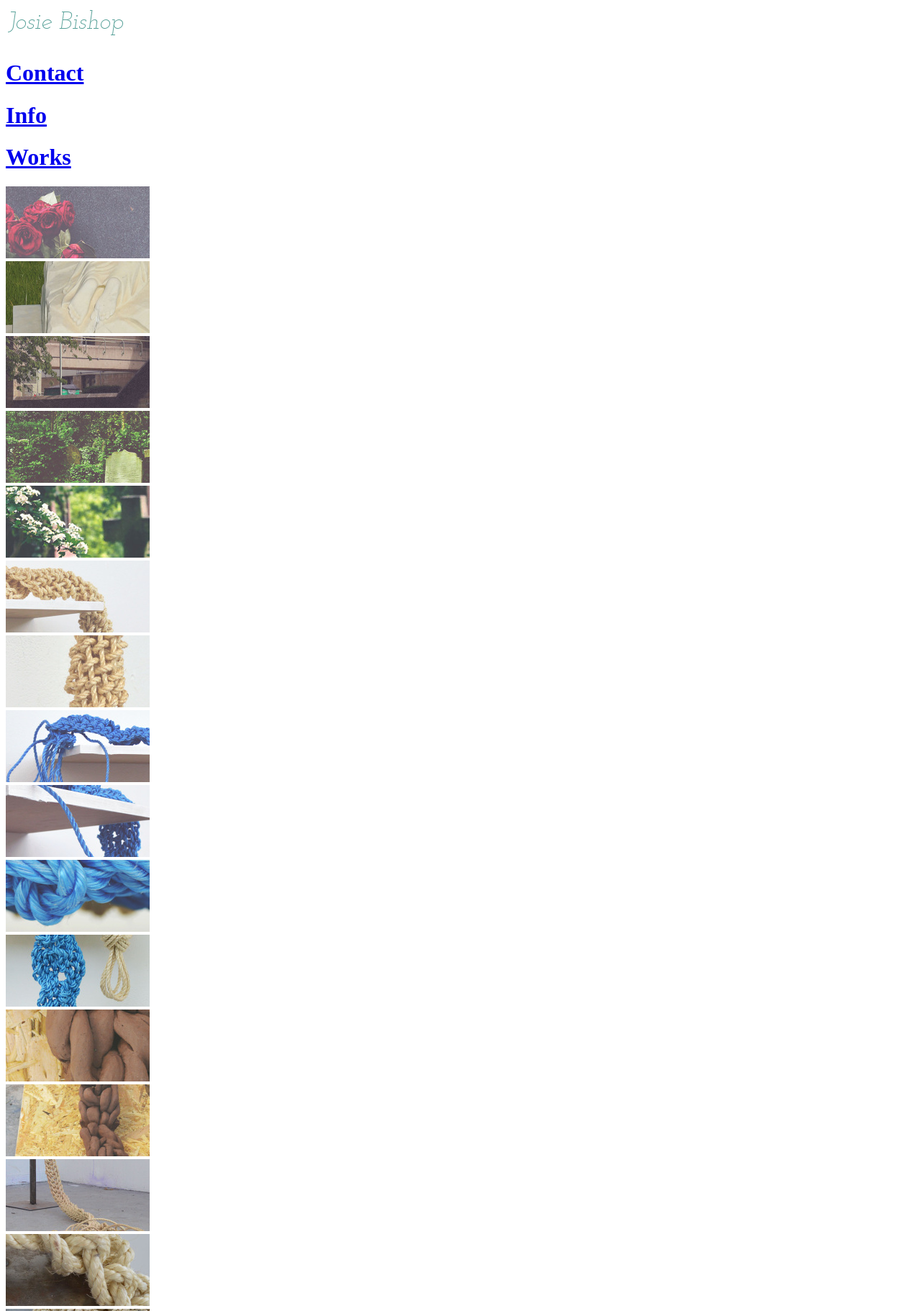
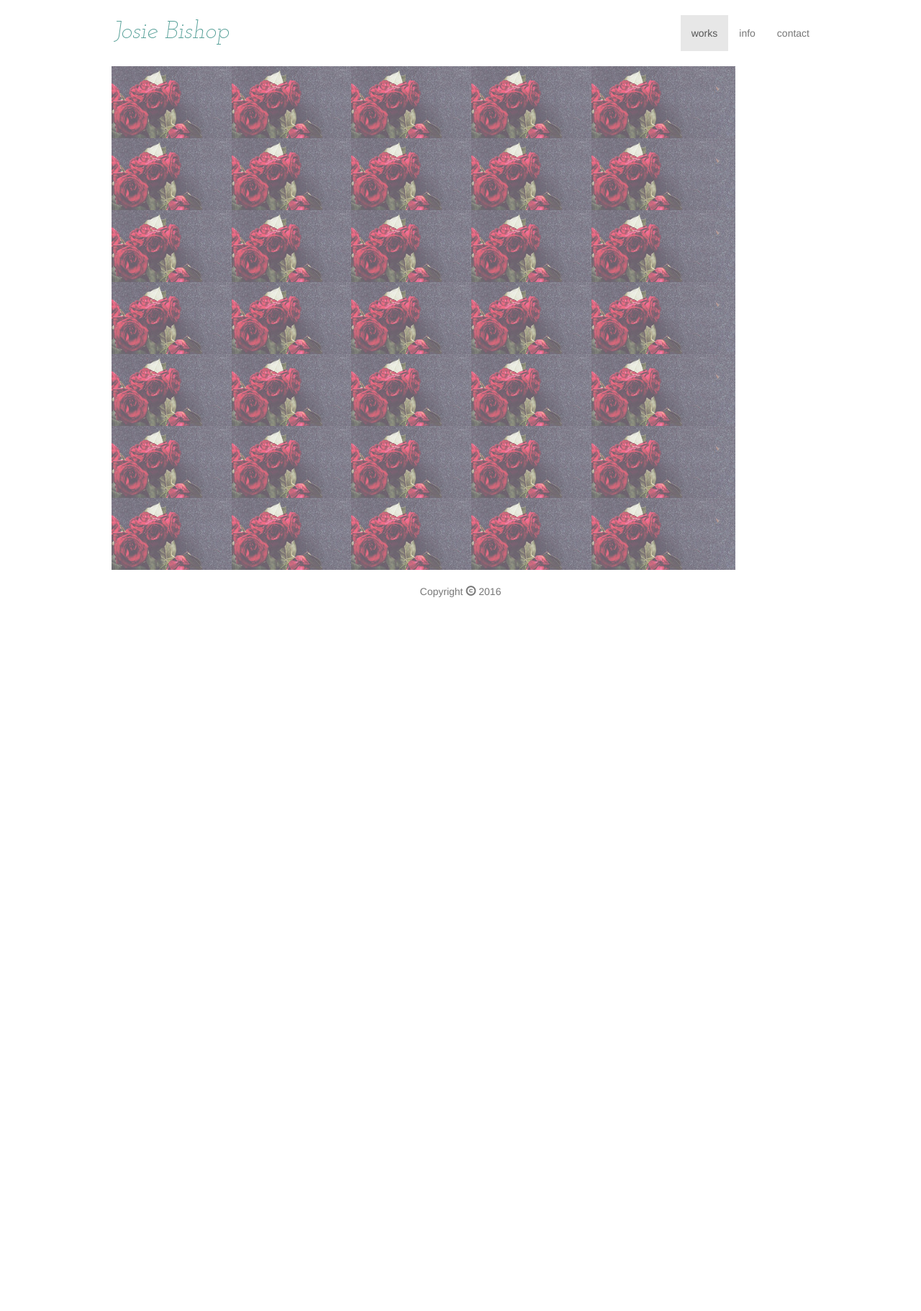
Before and after one commit to Synj24/josiebishop, a plain HTML site: page works.html in a window 1280 px wide. Shown: the top 1822 px of the page at 72% size. After the commit the page ends 862 px from the top, so only its background shows below. Drawn offline with nearby package versions, Linux system fonts and the light colour scheme.

Commit message:
completed home page & info page layout

```diff
--- /dev/null
+++ b/css/custom.css
@@ -0,0 +1,29 @@
+#intro-image {
+  width: 1000px;
+  margin-left: auto;
+  margin-right: auto;
+}
+
+#intro_image_div {
+  position: relative;
+}
+
+.navbar-default {
+	background-color: transparent;
+	border-color: transparent;
+	padding-top: 20px;
+}
+
+ul.nav a:hover {
+	color: orange !important;
+}
+
+@media (min-width: 1200px) {
+    .container{
+        max-width: 1000px;
+    }
+}
+
+footer {
+	padding: 20px 0px 20px 0px;
+}
--- a/css/styles.css
+++ b/css/styles.css
@@ -7,3 +7,7 @@
 #intro_image_div {
   position: relative;
 }
+
+#navbar navbar-default {
+	background-color: none;
+}
--- a/works.html
+++ b/works.html
@@ -2,12 +2,26 @@
 
 <html lang="en">
 <head>
+
   <meta charset="utf-8">
+
+  <meta name="viewport" content="width=device-width, initial-scale=1">
 
   <title>Josie Bishop Art</title>
 
-  <link rel="stylesheet" type="text/css" href="css/styles.css">
-  <link rel="stylesheet" href="css/lightbox.css">
+  <!-- Bootstrap CDN -->
+
+  <!-- Latest compiled and minified CSS -->
+  <link rel="stylesheet" href="https://maxcdn.bootstrapcdn.com/bootstrap/3.3.7/css/bootstrap.min.css">
+
+  <!-- Custom stylesheet -->
+  <link rel="stylesheet" type="text/css" href="css/custom.css">
+
+  <!-- jQuery library -->
+  <script src="https://ajax.googleapis.com/ajax/libs/jquery/1.12.4/jquery.min.js"></script>
+
+  <!-- Latest compiled JavaScript -->
+  <script src="https://maxcdn.bootstrapcdn.com/bootstrap/3.3.7/js/bootstrap.min.js"></script>
 
   <!--[if lt IE 9]>
   <script src="http://html5shiv.googlecode.com/svn/trunk/html5.js"></script>
@@ -17,140 +31,75 @@
 
 <body>
 
+<nav class="navbar navbar-default">
+  <div class="container">
+    <div class="navbar-header">
+      <a href="index.html"><img src="img/graphics/logo.png" alt="Josie Bishop"></a>
+    </div>
+    <ul class="nav navbar-nav navbar-right">
+      <!-- <li class="active"><a href="index.html">Home</a></li> -->
+      <li class="active"><a href="works.html">works</a></li>
+      <li><a href="info.html">info</a></li>
+      <li><a href="mailto:josie_bishop@live.co.uk">contact</a></li>
+    </ul>
+  </div>
+</nav>
+
 <div class="container">
-	<div class="header">
-		<div class="logo">
-			<a href="index.html"><img src="img/graphics/logo.png" alt="Josie Bishop"></a>
-		</div>
-		<div class="contact_nav">
-			<a href="mailto:josie_bishop@live.co.uk"><h1>Contact</h1></a>
-		</div>
-		<div class="info_nav">
-			<a href="info.html"><h1>Info</h1></a>
-		</div>
-		<div class="works_nav">
-			<a href="works.html"><h1>Works</h1></a>
-		</div>
+	<div class="row">
+		<div class="col-md-2"><img src="img/thumbs/thumb-01.png" alt=""></div>
+		<div class="col-md-2"><img src="img/thumbs/thumb-01.png" alt=""></div>
+		<div class="col-md-2"><img src="img/thumbs/thumb-01.png" alt=""></div>
+		<div class="col-md-2"><img src="img/thumbs/thumb-01.png" alt=""></div>
+		<div class="col-md-2"><img src="img/thumbs/thumb-01.png" alt=""></div>
 	</div>
-
-	<div class="content">
-		<!--1- bitter sweet, 2-ropes, 3-upwood/prints, 4-photography this line already commented out-->
-		<!--bitter sweet-->
-		<div class="thumb">
-			<a href="img/bit-sweet/bit-sweet-1.jpg" data-lightbox="bit-sweet"><img src="img/thumbs/thumb-01.png" alt="Collection: BitterSweet"></a>
-		</div>
-		<div class="thumb">
-			<a href="img/bit-sweet/bit-sweet-2.jpg" data-lightbox="bit-sweet"><img src="img/thumbs/thumb-02.png" alt="Collection: BitterSweet"></a>
-		</div>
-		<div class="thumb">
-			<a href="img/bit-sweet/bit-sweet-3.jpg" data-lightbox="bit-sweet"><img src="img/thumbs/thumb-03.png" alt="Collection: BitterSweet"></a>
-		</div>
-		<div class="thumb">
-			<a href="img/bit-sweet/bit-sweet-4.jpg" data-lightbox="bit-sweet"><img src="img/thumbs/thumb-04.png" alt="Collection: BitterSweet"></a>
-		</div>
-		<div class="thumb">
-			<a href="img/bit-sweet/bit-sweet-5.jpg" data-lightbox="bit-sweet"><img src="img/thumbs/thumb-05.png" alt="Collection: BitterSweet"></a>
-		</div>
-		<!--Rope-->
-		<div class="thumb">
-			<a href="img/rope/rope-1.jpg" data-lightbox="rope"><img src="img/thumbs/thumb-06.png" alt="Collection: Rope"></a>
-		</div>
-		<div class="thumb">
-			<a href="img/rope/rope-2.jpg" data-lightbox="rope"><img src="img/thumbs/thumb-07.png" alt="Collection: Rope"></a>
-		</div>
-		<div class="thumb">
-			<a href="img/rope/rope-3.jpg" data-lightbox="rope"><img src="img/thumbs/thumb-08.png" alt="Collection: Rope"></a>
-		</div>
-		<div class="thumb">
-			<a href="img/rope/rope-4.jpg" data-lightbox="rope"><img src="img/thumbs/thumb-09.png" alt="Collection: Rope"></a>
-		</div>
-		<div class="thumb">
-			<a href="img/rope/rope-5.jpg" data-lightbox="rope"><img src="img/thumbs/thumb-10.png" alt="Collection: Rope"></a>
-		</div>
-		<div class="thumb">
-			<a href="img/rope/rope-6.jpg" data-lightbox="rope"><img src="img/thumbs/thumb-11.png" alt="Collection: Rope"></a>
-		</div>
-		<div class="thumb">
-			<a href="img/rope/rope-7.jpg" data-lightbox="rope"><img src="img/thumbs/thumb-12.png" alt="Collection: Rope"></a>
-		</div>
-		<div class="thumb">
-			<a href="img/rope/rope-8.jpg" data-lightbox="rope"><img src="img/thumbs/thumb-13.png" alt="Collection: Rope"></a>
-		</div>
-		<div class="thumb">
-			<a href="img/rope/rope-9.jpg" data-lightbox="rope"><img src="img/thumbs/thumb-14.png" alt="Collection: Rope"></a>
-		</div>
-		<div class="thumb">
-			<a href="img/rope/rope-10.jpg" data-lightbox="rope"><img src="img/thumbs/thumb-15.png" alt="Collection: Rope"></a>
-		</div>
-		<div class="thumb">
-			<a href="img/rope/rope-11.jpg" data-lightbox="rope"><img src="img/thumbs/thumb-16.png" alt="Collection: Rope"></a>
-		</div>
-		<!--Upwood-->
-		<div class="thumb">
-			<a href="img/upwood/upwood-1.jpg" data-lightbox="upwood"><img src="img/thumbs/thumb-17.png" alt="Collection: Upwood"></a>
-		</div>
-		<div class="thumb">
-			<a href="img/upwood/upwood-2.jpg" data-lightbox="upwood"><img src="img/thumbs/thumb-18.png" alt="Collection: Upwood"></a>
-		</div>
-		<div class="thumb">
-			<a href="img/upwood/upwood-3.jpg" data-lightbox="upwood"><img src="img/thumbs/thumb-19.png" alt="Collection: Upwood"></a>
-		</div>
-		<div class="thumb">
-			<a href="img/upwood/upwood-4.jpg" data-lightbox="upwood"><img src="img/thumbs/thumb-20.png" alt="Collection: Upwood"></a>
-		</div>
-		<div class="thumb">
-			<a href="img/upwood/upwood-5.jpg" data-lightbox="upwood"><img src="img/thumbs/thumb-21.png" alt="Collection: Upwood"></a>
-		</div>
-		<div class="thumb">
-			<a href="img/upwood/upwood-6.jpg" data-lightbox="upwood"><img src="img/thumbs/thumb-22.png" alt="Collection: Upwood"></a>
-		</div>
-		<div class="thumb">
-			<a href="img/upwood/upwood-7.jpg" data-lightbox="upwood"><img src="img/thumbs/thumb-23.png" alt="Collection: Upwood"></a>
-		</div>
-		<div class="thumb">
-			<a href="img/upwood/upwood-8.jpg" data-lightbox="upwood"><img src="img/thumbs/thumb-24.png" alt="Collection: Upwood"></a>
-		</div>
-		<!--Prints-->
-		<div class="thumb">
-			<a href="img/prints/print-1.jpg" data-lightbox="prints"><img src="img/thumbs/thumb-25.png" alt="Collection: Prints"></a>
-		</div>
-		<div class="thumb">
-			<a href="img/prints/print-2.jpg" data-lightbox="prints"><img src="img/thumbs/thumb-26.png" alt="Collection: Prints"></a>
-		</div>
-		<div class="thumb">
-			<a href="img/prints/print-3.jpg" data-lightbox="prints"><img src="img/thumbs/thumb-27.png" alt="Collection: Prints"></a>
-		</div>
-		<!--Photography-->
-		<div class="thumb">
-			<a href="img/photography/photo-1.jpg" data-lightbox="photography"><img src="img/thumbs/thumb-28.png" alt="Collection: Photography"></a>
-		</div>
-		<div class="thumb">
-			<a href="img/photography/photo-2.jpg" data-lightbox="photography"><img src="img/thumbs/thumb-29.png" alt="Collection: Photography"></a>
-		</div>
-		<div class="thumb">
-			<a href="img/photography/photo-3.jpg" data-lightbox="photography"><img src="img/thumbs/thumb-30.png" alt="Collection: Photography"></a>
-		</div>
-		<div class="thumb">
-			<a href="img/photography/photo-4.jpg" data-lightbox="photography"><img src="img/thumbs/thumb-31.png" alt="Collection: Photography"></a>
-		</div>
-		<div class="thumb">
-			<a href="img/photography/photo-5.jpg" data-lightbox="photography"><img src="img/thumbs/thumb-32.png" alt="Collection: Photography"></a>
-		</div>
-		<div class="thumb">
-			<a href="img/photography/photo-6.jpg" data-lightbox="photography"><img src="img/thumbs/thumb-33.png" alt="Collection: Photography"></a>
-		</div>
-		<div class="thumb">
-			<a href="img/photography/photo-7.jpg" data-lightbox="photography"><img src="img/thumbs/thumb-34.png" alt="Collection: Photography"></a>
-		</div>
-		<div class="thumb">
-			<a href="img/photography/photo-8.jpg" data-lightbox="photography"><img src="img/thumbs/thumb-35.png" alt="Collection: Photography"></a>
-		</div>
+	<div class="row">
+		<div class="col-md-2"><img src="img/thumbs/thumb-01.png" alt=""></div>
+		<div class="col-md-2"><img src="img/thumbs/thumb-01.png" alt=""></div>
+		<div class="col-md-2"><img src="img/thumbs/thumb-01.png" alt=""></div>
+		<div class="col-md-2"><img src="img/thumbs/thumb-01.png" alt=""></div>
+		<div class="col-md-2"><img src="img/thumbs/thumb-01.png" alt=""></div>
 	</div>
-	<div style="clear:both;"></div>
-	<div class="footer">
-		<p class="copy">Copyright 2016</p>
+	<div class="row">
+		<div class="col-md-2"><img src="img/thumbs/thumb-01.png" alt=""></div>
+		<div class="col-md-2"><img src="img/thumbs/thumb-01.png" alt=""></div>
+		<div class="col-md-2"><img src="img/thumbs/thumb-01.png" alt=""></div>
+		<div class="col-md-2"><img src="img/thumbs/thumb-01.png" alt=""></div>
+		<div class="col-md-2"><img src="img/thumbs/thumb-01.png" alt=""></div>
+	</div>
+	<div class="row">
+		<div class="col-md-2"><img src="img/thumbs/thumb-01.png" alt=""></div>
+		<div class="col-md-2"><img src="img/thumbs/thumb-01.png" alt=""></div>
+		<div class="col-md-2"><img src="img/thumbs/thumb-01.png" alt=""></div>
+		<div class="col-md-2"><img src="img/thumbs/thumb-01.png" alt=""></div>
+		<div class="col-md-2"><img src="img/thumbs/thumb-01.png" alt=""></div>
+	</div>
+	<div class="row">
+		<div class="col-md-2"><img src="img/thumbs/thumb-01.png" alt=""></div>
+		<div class="col-md-2"><img src="img/thumbs/thumb-01.png" alt=""></div>
+		<div class="col-md-2"><img src="img/thumbs/thumb-01.png" alt=""></div>
+		<div class="col-md-2"><img src="img/thumbs/thumb-01.png" alt=""></div>
+		<div class="col-md-2"><img src="img/thumbs/thumb-01.png" alt=""></div>
+	</div>
+	<div class="row">
+		<div class="col-md-2"><img src="img/thumbs/thumb-01.png" alt=""></div>
+		<div class="col-md-2"><img src="img/thumbs/thumb-01.png" alt=""></div>
+		<div class="col-md-2"><img src="img/thumbs/thumb-01.png" alt=""></div>
+		<div class="col-md-2"><img src="img/thumbs/thumb-01.png" alt=""></div>
+		<div class="col-md-2"><img src="img/thumbs/thumb-01.png" alt=""></div>
+	</div>
+	<div class="row">
+		<div class="col-md-2"><img src="img/thumbs/thumb-01.png" alt=""></div>
+		<div class="col-md-2"><img src="img/thumbs/thumb-01.png" alt=""></div>
+		<div class="col-md-2"><img src="img/thumbs/thumb-01.png" alt=""></div>
+		<div class="col-md-2"><img src="img/thumbs/thumb-01.png" alt=""></div>
+		<div class="col-md-2"><img src="img/thumbs/thumb-01.png" alt=""></div>
 	</div>
 </div>
-<script src="scripts/lightbox-plus-jquery.js"></script>
+
+<footer class="container-fluid text-center">
+  <p class="text-muted">Copyright <span class="glyphicon glyphicon-copyright-mark"></span> 2016</p>
+</footer>
+
 </body>
 </html>
```
Also changed, not shown: index.html (+7 -7 lines), info.html (+47 -21 lines), README.md.
